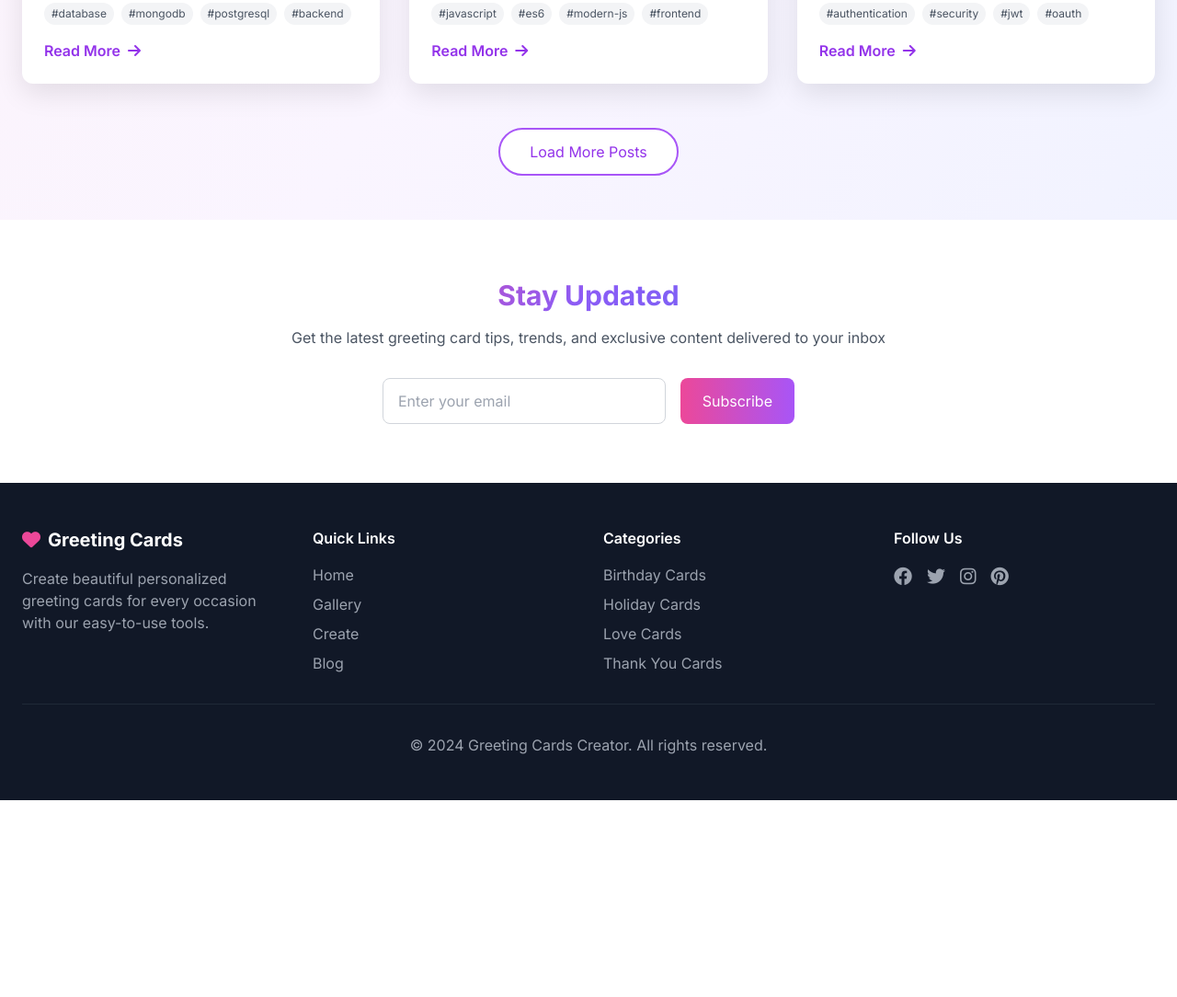
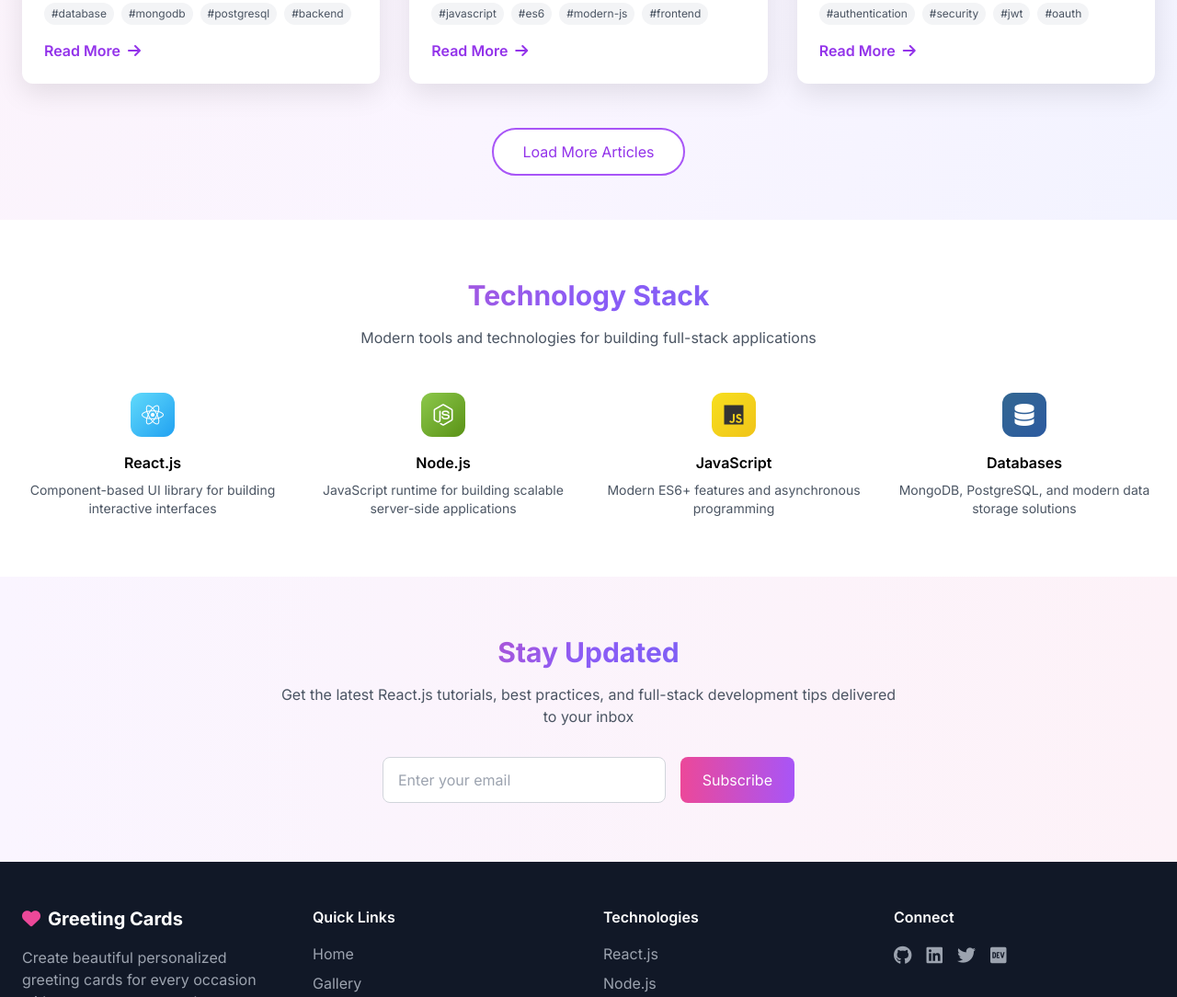
Before and after one commit to Sneha261005/Greeting-Cards, a website: page blog.html in a window 1280 px wide. Shown: the part 1535-2619 px from the top of the page at 92% size. Before the commit the page ends 2405 px from the top, so only its background shows below. Drawn offline with nearby package versions, Linux system fonts and the light colour scheme.

Commit message:
Revise blog HTML for React.js full stack content
Updated blog HTML structure and metadata for React.js full stack development. Adjusted title, description, and keywords for better SEO.

```diff
--- a/blog.html
+++ b/blog.html
@@ -3,23 +3,23 @@
 <head>
     <meta charset="UTF-8">
     <meta name="viewport" content="width=device-width, initial-scale=1.0">
-    <title>Greeting Cards Blog - Tips, Ideas & Inspiration | Card Creator</title>
-    <meta name="description" content="Discover expert tips, creative ideas, and inspiration for creating beautiful greeting cards. Learn design techniques, writing tips, and seasonal card ideas.">
-    <meta name="keywords" content="greeting cards, card design, card ideas, birthday cards, holiday cards, card making tips, DIY cards">
+    <title>Blogs React.js Full Stack Development | Card Creator</title>
+    <meta name="description" content="Learn about React.js front-end full stack development, modern web technologies, and building scalable applications. Discover best practices, tools, and frameworks.">
+    <meta name="keywords" content="React.js, full stack development, front-end, web development, JavaScript, Node.js, modern web apps">
     <meta name="author" content="Greeting Cards Creator">
     <meta name="robots" content="index, follow">
 
     <!-- Open Graph Meta Tags -->
-    <meta property="og:title" content="Greeting Cards Blog - Tips, Ideas & Inspiration">
-    <meta property="og:description" content="Discover expert tips, creative ideas, and inspiration for creating beautiful greeting cards">
+    <meta property="og:title" content="Blogs React.js Full Stack Development">
+    <meta property="og:description" content="Learn Blogs React.js front-end full stack development and modern web technologies">
     <meta property="og:type" content="website">
     <meta property="og:url" content="https://greetingcards.com/blog">
     <meta property="og:image" content="https://greetingcards.com/images/blog-og.jpg">
 
     <!-- Twitter Card Meta Tags -->
     <meta name="twitter:card" content="summary_large_image">
-    <meta name="twitter:title" content="Greeting Cards Blog - Tips, Ideas & Inspiration">
-    <meta name="twitter:description" content="Discover expert tips, creative ideas, and inspiration for creating beautiful greeting cards">
+    <meta name="twitter:title" content="Blogs React.js Full Stack Development">
+    <meta name="twitter:description" content="Learn about React.js front-end full stack development and modern web technologies">
     <meta name="twitter:image" content="https://greetingcards.com/images/blog-twitter.jpg">
 
     <!-- Canonical URL -->
@@ -29,9 +29,9 @@
     <script type="application/ld+json">
     {
         "@context": "https://schema.org",
-        "@type": "Blog",
-        "name": "Greeting Cards Blog",
-        "description": "Discover expert tips, creative ideas, and inspiration for creating beautiful greeting cards",
+        "@type": "BlogsPage",
+        "name": "React.js Full Stack Development",
+        "description": "Learn Blogs React.js front-end full stack development, modern web technologies, and building scalable applications",
         "url": "https://greetingcards.com/blog",
         "publisher": {
             "@type": "Organization",
@@ -127,6 +127,22 @@
             background: linear-gradient(135deg, #ec4899, #8b5cf6);
             border-radius: 10px;
         }
+
+        .tech-icon {
+            width: 48px;
+            height: 48px;
+            display: flex;
+            align-items: center;
+            justify-content: center;
+            border-radius: 12px;
+            font-size: 24px;
+            margin-bottom: 16px;
+        }
+
+        .react-icon { background: linear-gradient(135deg, #61dafb, #21a1f1); color: white; }
+        .node-icon { background: linear-gradient(135deg, #8cc84b, #5a9216); color: white; }
+        .js-icon { background: linear-gradient(135deg, #f7df1e, #f0c419); color: #333; }
+        .db-icon { background: linear-gradient(135deg, #336791, #2c5aa0); color: white; }
     </style>
 </head>
 <body class="bg-gradient-to-br from-pink-50 via-purple-50 to-indigo-50">
@@ -156,7 +172,7 @@
                     </a>
                     <a href="blog.html" class="flex items-center space-x-2 text-purple-600 font-semibold">
                         <i class="fas fa-blog w-4 h-4"></i>
-                        <span>Blog</span>
+                        <span>Blogs</span>
                     </a>
                 </nav>
 
@@ -172,7 +188,7 @@
                 <a href="index.html" class="block text-gray-700 hover:text-purple-600">Home</a>
                 <a href="gallery.html" class="block text-gray-700 hover:text-purple-600">Gallery</a>
                 <a href="editor.html" class="block text-gray-700 hover:text-purple-600">Create</a>
-                <a href="blog.html" class="block text-purple-600 font-semibold">Blog</a>
+                <a href="blog.html" class="block text-purple-600 font-semibold">Blogs</a>
             </div>
         </div>
     </header>
@@ -182,10 +198,10 @@
         <div class="container mx-auto px-6">
             <div class="text-center mb-12 fade-in">
                 <h1 class="text-4xl md:text-5xl font-bold mb-6">
-                    <span class="gradient-text">Greeting Cards Blog</span>
+                    <span class="gradient-text">React.js Full Stack Development</span>
                 </h1>
                 <p class="text-xl text-gray-600 mb-8 max-w-3xl mx-auto">
-                    Expert tips, creative ideas, and inspiration for crafting the perfect greeting cards for every occasion
+                    Building modern, scalable web applications with React.js front-end and full-stack technologies
                 </p>
 
                 <!-- Search Bar -->
@@ -195,7 +211,7 @@
                         <input
                             type="text"
                             id="blogSearch"
-                            placeholder="Search blog posts..."
+                            placeholder="Search topics..."
                             onkeyup="searchBlogs()"
                             class="w-full pl-12 pr-4 py-3 border border-gray-300 rounded-lg focus:outline-none focus:ring-2 focus:ring-purple-500"
                         />
@@ -205,19 +221,19 @@
                 <!-- Category Filters -->
                 <div class="flex flex-wrap justify-center gap-3 mb-8" id="categoryFilters">
                     <button onclick="filterByCategory('all')" class="category-btn px-4 py-2 rounded-lg transition-colors bg-purple-500 text-white">
-                        All Posts
+                        All Topics
                     </button>
-                    <button onclick="filterByCategory('design')" class="category-btn px-4 py-2 rounded-lg transition-colors bg-gray-100 text-gray-700 hover:bg-gray-200">
-                        Design
+                    <button onclick="filterByCategory('frontend')" class="category-btn px-4 py-2 rounded-lg transition-colors bg-gray-100 text-gray-700 hover:bg-gray-200">
+                        Frontend
                     </button>
-                    <button onclick="filterByCategory('writing')" class="category-btn px-4 py-2 rounded-lg transition-colors bg-gray-100 text-gray-700 hover:bg-gray-200">
-                        Writing
+                    <button onclick="filterByCategory('backend')" class="category-btn px-4 py-2 rounded-lg transition-colors bg-gray-100 text-gray-700 hover:bg-gray-200">
+                        Backend
                     </button>
-                    <button onclick="filterByCategory('seasonal')" class="category-btn px-4 py-2 rounded-lg transition-colors bg-gray-100 text-gray-700 hover:bg-gray-200">
-                        Seasonal
+                    <button onclick="filterByCategory('tools')" class="category-btn px-4 py-2 rounded-lg transition-colors bg-gray-100 text-gray-700 hover:bg-gray-200">
+                        Tools
                     </button>
-                    <button onclick="filterByCategory('tips')" class="category-btn px-4 py-2 rounded-lg transition-colors bg-gray-100 text-gray-700 hover:bg-gray-200">
-                        Tips
+                    <button onclick="filterByCategory('best-practices')" class="category-btn px-4 py-2 rounded-lg transition-colors bg-gray-100 text-gray-700 hover:bg-gray-200">
+                        Best Practices
                     </button>
                 </div>
             </div>
@@ -234,19 +250,61 @@
             <!-- Load More Button -->
             <div class="text-center mt-12">
                 <button onclick="loadMorePosts()" class="bg-white border-2 border-purple-500 text-purple-600 px-8 py-3 rounded-full hover:bg-purple-50 transition-all duration-300">
-                    Load More Posts
+                    Load More Articles
                 </button>
             </div>
         </div>
     </section>
 
+    <!-- Tech Stack Section -->
+    <section class="py-16 bg-white">
+        <div class="container mx-auto px-6">
+            <div class="text-center mb-12">
+                <h2 class="text-3xl font-bold mb-4 gradient-text">Technology Stack</h2>
+                <p class="text-gray-600 max-w-2xl mx-auto">
+                    Modern tools and technologies for building full-stack applications
+                </p>
+            </div>
+            <div class="grid md:grid-cols-4 gap-8">
+                <div class="text-center">
+                    <div class="tech-icon react-icon mx-auto">
+                        <i class="fab fa-react"></i>
+                    </div>
+                    <h3 class="font-semibold mb-2">React.js</h3>
+                    <p class="text-gray-600 text-sm">Component-based UI library for building interactive interfaces</p>
+                </div>
+                <div class="text-center">
+                    <div class="tech-icon node-icon mx-auto">
+                        <i class="fab fa-node-js"></i>
+                    </div>
+                    <h3 class="font-semibold mb-2">Node.js</h3>
+                    <p class="text-gray-600 text-sm">JavaScript runtime for building scalable server-side applications</p>
+                </div>
+                <div class="text-center">
+                    <div class="tech-icon js-icon mx-auto">
+                        <i class="fab fa-js"></i>
+                    </div>
+                    <h3 class="font-semibold mb-2">JavaScript</h3>
+                    <p class="text-gray-600 text-sm">Modern ES6+ features and asynchronous programming</p>
+                </div>
+                <div class="text-center">
+                    <div class="tech-icon db-icon mx-auto">
+                        <i class="fas fa-database"></i>
+                    </div>
+                    <h3 class="font-semibold mb-2">Databases</h3>
+                    <p class="text-gray-600 text-sm">MongoDB, PostgreSQL, and modern data storage solutions</p>
+                </div>
+            </div>
+        </div>
+    </section>
+
     <!-- Newsletter Section -->
-    <section class="py-16 bg-white">
+    <section class="py-16 bg-gradient-to-r from-purple-50 to-pink-50">
         <div class="container mx-auto px-6">
             <div class="max-w-2xl mx-auto text-center">
                 <h2 class="text-3xl font-bold mb-4 gradient-text">Stay Updated</h2>
                 <p class="text-gray-600 mb-8">
-                    Get the latest greeting card tips, trends, and exclusive content delivered to your inbox
+                    Get the latest React.js tutorials, best practices, and full-stack development tips delivered to your inbox
                 </p>
                 <div class="flex flex-col sm:flex-row gap-4 max-w-md mx-auto">
                     <input
@@ -282,34 +340,34 @@
                         <li><a href="index.html" class="hover:text-white transition-colors">Home</a></li>
                         <li><a href="gallery.html" class="hover:text-white transition-colors">Gallery</a></li>
                         <li><a href="editor.html" class="hover:text-white transition-colors">Create</a></li>
-                        <li><a href="blog.html" class="hover:text-white transition-colors">Blog</a></li>
+                        <li><a href="blog.html" class="hover:text-white transition-colors">About</a></li>
                     </ul>
                 </div>
 
                 <div>
-                    <h4 class="font-semibold mb-4">Categories</h4>
+                    <h4 class="font-semibold mb-4">Technologies</h4>
                     <ul class="space-y-2 text-gray-400">
-                        <li><a href="#" class="hover:text-white transition-colors">Birthday Cards</a></li>
-                        <li><a href="#" class="hover:text-white transition-colors">Holiday Cards</a></li>
-                        <li><a href="#" class="hover:text-white transition-colors">Love Cards</a></li>
-                        <li><a href="#" class="hover:text-white transition-colors">Thank You Cards</a></li>
+                        <li><a href="#" class="hover:text-white transition-colors">React.js</a></li>
+                        <li><a href="#" class="hover:text-white transition-colors">Node.js</a></li>
+                        <li><a href="#" class="hover:text-white transition-colors">JavaScript</a></li>
+                        <li><a href="#" class="hover:text-white transition-colors">Full Stack</a></li>
                     </ul>
                 </div>
 
                 <div>
-                    <h4 class="font-semibold mb-4">Follow Us</h4>
+                    <h4 class="font-semibold mb-4">Connect</h4>
                     <div class="flex space-x-4">
                         <a href="#" class="text-gray-400 hover:text-white transition-colors">
-                            <i class="fab fa-facebook text-xl"></i>
+                            <i class="fab fa-github text-xl"></i>
+                        </a>
+                        <a href="#" class="text-gray-400 hover:text-white transition-colors">
+                            <i class="fab fa-linkedin text-xl"></i>
                         </a>
                         <a href="#" class="text-gray-400 hover:text-white transition-colors">
                             <i class="fab fa-twitter text-xl"></i>
                         </a>
                         <a href="#" class="text-gray-400 hover:text-white transition-colors">
-                            <i class="fab fa-instagram text-xl"></i>
-                        </a>
-                        <a href="#" class="text-gray-400 hover:text-white transition-colors">
-                            <i class="fab fa-pinterest text-xl"></i>
+                            <i class="fab fa-dev text-xl"></i>
                         </a>
                     </div>
                 </div>
```
